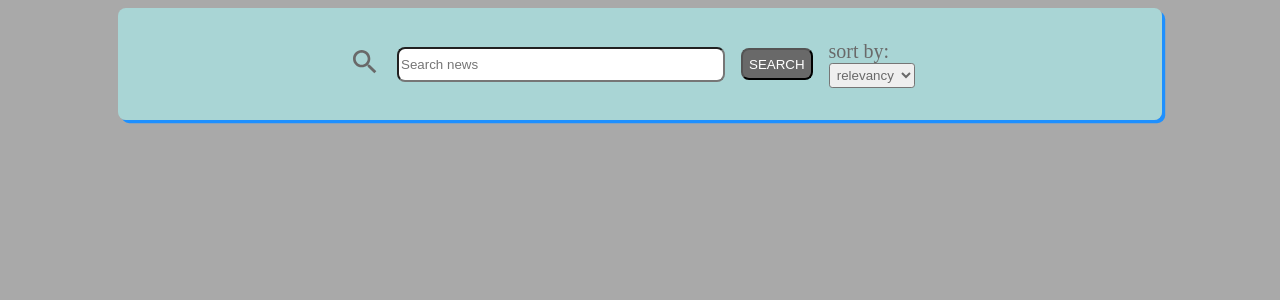
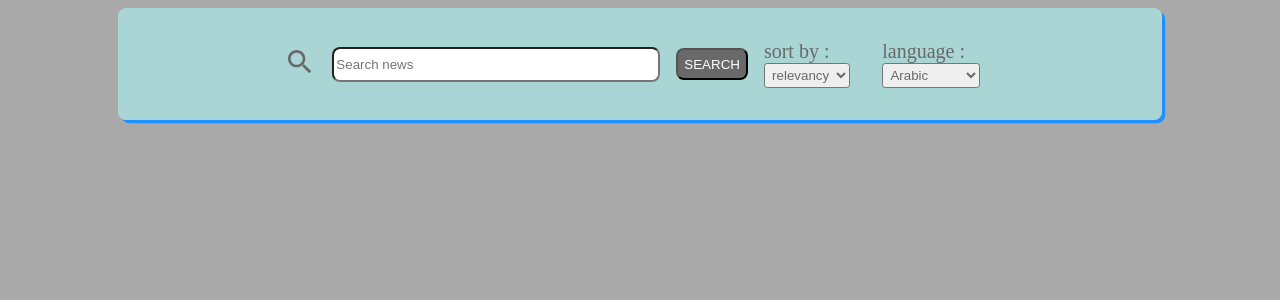
Before and after one commit to ML6503/react-components, a React app: page / in a window 1280 px wide. Shown: the top 300 px of the page. Built offline with nearby package versions, Linux system fonts and the light colour scheme.

Commit message:
feat: add lang options select input

```diff
--- a/modules.d.ts
+++ b/modules.d.ts
@@ -7,3 +7,9 @@ declare module '*.png';
 declare module '*.gif';
 declare module '*.svg';
 declare module '*.webp';
+
+declare namespace Intl {
+    public function DisplayNames ([string], {type: string}): void {
+      return string;
+    }
+  }
--- a/src/components/searchBar/search.css
+++ b/src/components/searchBar/search.css
@@ -48,13 +48,13 @@
     text-transform: uppercase;
 }
 
-.sort-by-select-wrapper {
+.select-wrapper {
     display: grid;
     padding: 1rem;
 }
 
 
-.sort-by-select {
+.select {
     border-radius: 0.2rem;
     padding: 0.2rem;
     color: #696969;
--- a/src/components/searchBar/search.tsx
+++ b/src/components/searchBar/search.tsx
@@ -3,27 +3,47 @@ import './search.css';
 import Input from './input';
 import Label from './label';
 import SearchBtn from './searchBtn';
-import SortBySelect from './sortBySelect';
+import SelectInput from './selectInput';
 import { urlBase, apiKey } from '../../utils/data';
 import { SearchProps } from '../../utils/interface';
 
+const selectOptionsSortBy = ['relevancy', 'popularity', 'newest'];
+const selectOptionsLanguage = ['ar', 'de', 'en', 'es', 'fr', 'he', 'it', 'nl', 'no', 'pt', 'ru', 'zh'];
+
+
 const Search: React.FC<SearchProps> = ({ setDataApi, currentPage, articlesOnPageNumber, setIsLoading, setErrorHttp })  => {
   const [inputValue, setInputValue] = useState('');
-  const [sortValue, setSortValue] = useState('');
+  const [sortByValue, setSortByValue] = useState('');
+  const [sortByLang, setSortByLang] = useState('')
   const [urlQuery, setUrlQuery] = useState('');
 
 
+  const selectInputsArr = [
+    {
+      id: 'sortBy',
+      selectState: sortByValue,
+      setSelectState: setSortByValue,
+      options: selectOptionsSortBy
+    },
+    {
+      id: 'language',
+      selectState: sortByLang,
+      setSelectState: setSortByLang,
+      options: selectOptionsLanguage
+    }
+  ];
+
   const getUrl = () => {
-    let extraQuery = `everything?q=${inputValue}&from=2021-08-07&sortBy=${sortValue}&page=${currentPage}&pageSize=${articlesOnPageNumber}&apiKey=${apiKey}`;
+    let extraQuery = `everything?q=${inputValue}&from=2021-08-07&sortBy=${sortByValue}&language=${sortByLang}&page=${currentPage}&pageSize=${articlesOnPageNumber}&apiKey=${apiKey}`;
 
     setUrlQuery(urlBase.concat(extraQuery));
-    console.log('URL', urlQuery);
+
   }
 
   useEffect(() => {
     // setUrlQuery(extraQuery);
     inputValue && getUrl()
-  }, [currentPage, articlesOnPageNumber, sortValue]);
+  }, [currentPage, articlesOnPageNumber, sortByValue, sortByLang ]);
 
   useEffect(() => {
 
@@ -58,9 +78,9 @@ const Search: React.FC<SearchProps> = ({ setDataApi, currentPage, articlesOnPage
       getUrl();
       setIsLoading(true);
     }
+  };
 
-
-  };
+  console.log('URL', urlQuery);
 
   return (
     <div className="search-bar flex-center">
@@ -68,7 +88,10 @@ const Search: React.FC<SearchProps> = ({ setDataApi, currentPage, articlesOnPage
         <Label />
         <Input inputValue={inputValue} setInputValue={setInputValue} />
         <SearchBtn />
-        <SortBySelect sortValue={sortValue} setSortValue={setSortValue}/>
+        {selectInputsArr.map((input) => (
+          <SelectInput key={input.id} id={input.id} sortValue={input.selectState} setSortValue={input.setSelectState} selectOptions={input.options}/>
+          )
+        )}
       </form>
     </div>
   );
--- a/src/components/searchBar/sortBySelect.tsx
+++ b/src/components/searchBar/selectInput.tsx
@@ -1,30 +1,34 @@
-import React, { useState } from "react";
+import React from "react";
 import { SortBySelectProps } from '../../utils/interface';
 
+// Get display names of language in English
+let languageNames = new Intl.DisplayNames(['en'], {type: 'language'});
 
-const SortBySelect: React.FC<SortBySelectProps> = ({ sortValue, setSortValue }) => {
-    const selectOptions = ['relevancy', 'popularity', 'newest'];
+
+const SelectInput: React.FC<SortBySelectProps> = ({ id, sortValue, setSortValue, selectOptions }) => {
+
 
     const onSelectChange = (e: React.ChangeEvent<HTMLSelectElement>) => {
         e.preventDefault();
         const newValue = (e.target as HTMLSelectElement).value === 'newest' ? 'publishedAt' : (e.target as HTMLSelectElement).value;
+
         setSortValue(newValue);
     }
 
     return (
-        <span className="sort-by-select-wrapper">
-          <label htmlFor="sortBy">sort by:</label>
+        <span className="select-wrapper">
+          <label htmlFor="sortBy">{ id === 'language' ? id : 'sort by'} :</label>
           <select
-            id="sortBy"
-            name="sortBy"
-            className="sort-by-select"
+            id={id}
+            name={id}
+            className="select"
             value={sortValue}
             onChange={onSelectChange}
             required
           >
             {(selectOptions as Array<string>).map((c) => (
               <option value={c} key={c}>
-                {c}
+                { id === 'language' ? languageNames.of(c) : c }
               </option>
             ))}
           </select>
@@ -32,4 +36,4 @@ const SortBySelect: React.FC<SortBySelectProps> = ({ sortValue, setSortValue })
       );
 };
 
-export default SortBySelect;
+export default SelectInput;
--- a/src/utils/interface.ts
+++ b/src/utils/interface.ts
@@ -57,6 +57,9 @@ export interface PaginationsProps {
 };
 
 export interface SortBySelectProps {
+    key: string;
+    id: string;
     sortValue: string;
     setSortValue: React.Dispatch<React.SetStateAction<string>>;
+    selectOptions: Array<string>;
 };
```
